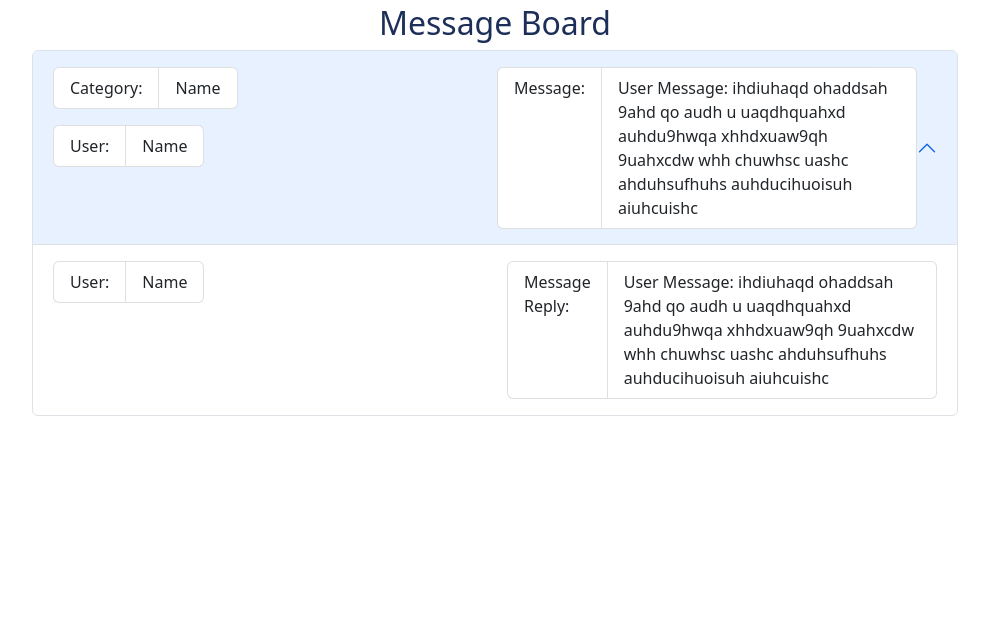
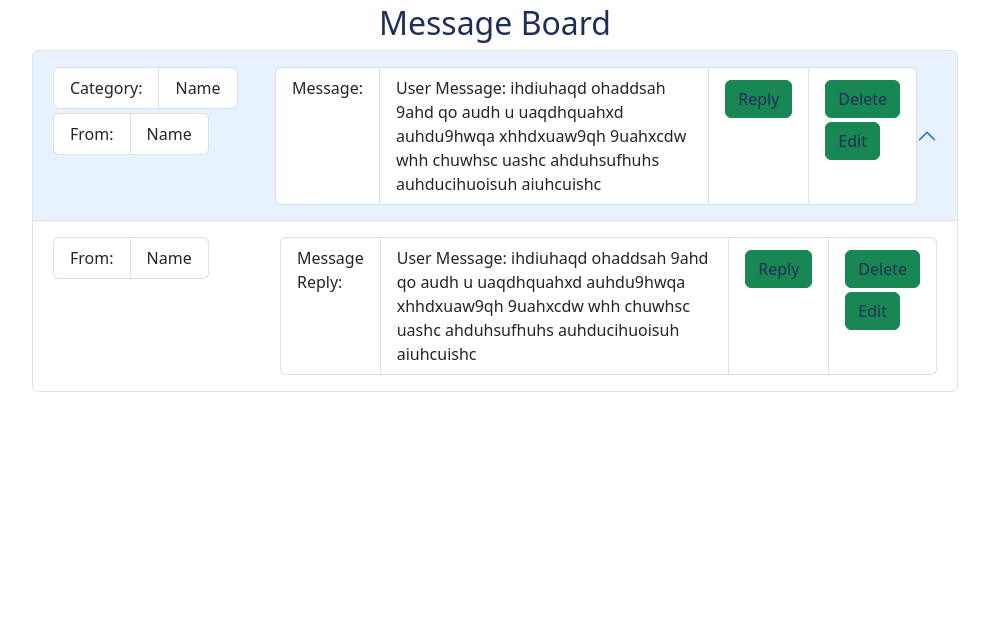
Before and after one commit to Ed-Whyatt/movie-lounge-ms-3, a Flask app: page /get_questions in a window 1280 px wide. Shown: the part 82-721 px from the top of the page, without its empty margins (145-1134 px from the left). Run offline with Flask 2, Linux system fonts and the light colour scheme.

Commit message:
Add boostrap buttons for edit delete and reply messages

```diff
--- a/movielounge/templates/message_board.html
+++ b/movielounge/templates/message_board.html
@@ -19,27 +19,39 @@
 
                         <div class="row">
 
-                            <div class="col">
+
+
+                            <div class="col-3">
                                 <!-- Bootstrap list groupe for message details -->
                                 <ul class="list-group list-group-horizontal">
                                     <li class="list-group-item">Category:</li>
                                     <li class="list-group-item">Name</li>
+
                                 </ul>
-                                <ul class="list-group list-group-horizontal mt-3">
-                                    <li class="list-group-item">User:</li>
+                                <ul class="list-group list-group-horizontal mt-1">
+                                    <li class="list-group-item">From:</li>
                                     <li class="list-group-item">Name</li>
+
                                 </ul>
 
                             </div>
-                            <div class="col">
+
+                            <div class="col-9">
                                  <!-- Bootstrap list groupe for message details -->
                                  <ul class="list-group list-group-horizontal">
-                                    <li class="list-group-item">Message:</li>
+                                    <li class="list-group-item">Message: </li>
                                     <li class="list-group-item">User Message: ihdiuhaqd ohaddsah 9ahd qo audh u uaqdhquahxd auhdu9hwqa xhhdxuaw9qh 9uahxcdw whh chuwhsc uashc
                                         ahduhsufhuhs auhducihuoisuh aiuhcuishc
                                     </li>
+                                    <li class="list-group-item">
+                                        <a href="#" class="btn lounge-blue-text btn-success mt-1 float-end">Reply</a>
+                                    </li>
+                                    <li class="list-group-item">
+                                        <a href="#" class="btn lounge-blue-text btn-success mt-1">Delete</a>
+                                        <a href="#" class="btn lounge-blue-text btn-success mt-1">Edit</a>
+                                    </li>
+                                </ul>
 
-                                </ul>
                             </div>
                         </div>
                     </button>
@@ -51,20 +63,27 @@
 
                         <div class="row">
 
-                            <div class="col">
+                            <div class="col-3">
                                 <!-- Bootstrap list groupe for reply message -->
                                 <ul class="list-group list-group-horizontal">
-                                    <li class="list-group-item">User:</li>
+                                    <li class="list-group-item">From:</li>
                                     <li class="list-group-item">Name</li>
                                 </ul>
                             </div>
 
-                            <div class="col">
+                            <div class="col-9">
                                  <!-- Bootstrap list groupe for reply message -->
                                  <ul class="list-group list-group-horizontal">
-                                    <li class="list-group-item">Message Reply:</li>
+                                    <li class="list-group-item">Message Reply: </li>
                                     <li class="list-group-item">User Message: ihdiuhaqd ohaddsah 9ahd qo audh u uaqdhquahxd auhdu9hwqa xhhdxuaw9qh 9uahxcdw whh chuwhsc uashc
                                         ahduhsufhuhs auhducihuoisuh aiuhcuishc
+                                    </li>
+                                    <li class="list-group-item">
+                                        <a href="#" class="btn lounge-blue-text btn-success mt-1 float-end">Reply</a>
+                                    </li>
+                                    <li class="list-group-item">
+                                        <a href="#" class="btn lounge-blue-text btn-success mt-1">Delete</a>
+                                        <a href="#" class="btn lounge-blue-text btn-success mt-1">Edit</a>
                                     </li>
                                 </ul>
                             </div>
```
